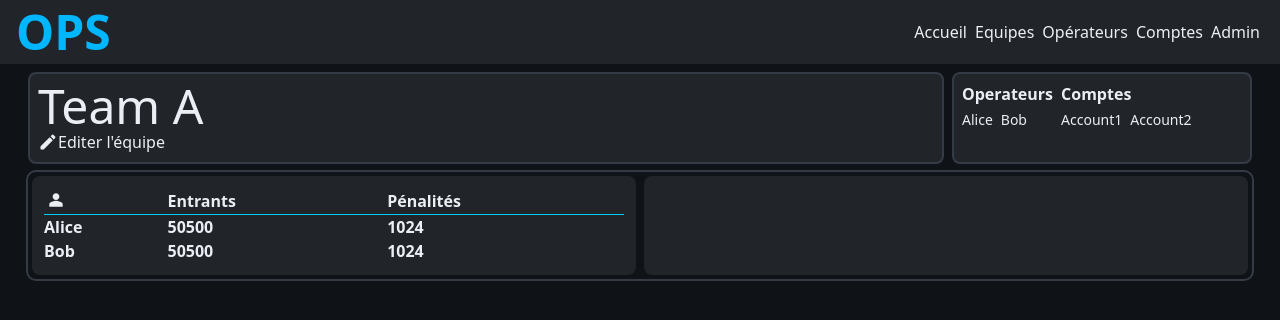
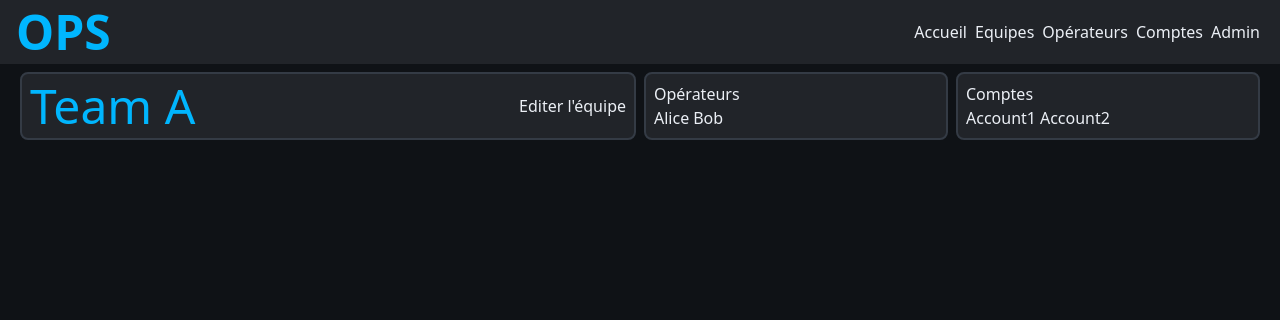
Before and after one commit to wallcreation/OPS-Front, a Vue app: page /admin/teams/1 in a window 1280 px wide. Shown: the top 320 px of the page. Built offline with nearby package versions, Linux system fonts and the light colour scheme; what tailwindcss-motion would draw is missing.

Commit message:
feat: refactor OperatorInfo and TeamInfo components for improved layout and structure; enhance readability and maintainability

```diff
--- a/src/views/OperatorInfo.vue
+++ b/src/views/OperatorInfo.vue
@@ -13,7 +13,20 @@ const operator = ref({
 })
 </script>
 <template>
-    <div class="grid grid-cols-1 md:grid-cols-4">
-        <h1>{{ fname }}</h1>
+    <div class="grid grid-cols-1 gap-2 md:grid-cols-4 mt-2">
+        <div class="md:col-span-2 p-2 bg-surface border-2 border-border rounded-lg">
+            <h1 class="text-5xl">{{ operator.fname }} {{ operator.lname }}</h1>
+            <div class="flex gap-2">
+                <p>{{ operator.email }}</p>
+                <p>{{ operator.team }}</p>
+                <button>Editer l'opérateur</button>
+            </div>
+        </div>
+        <div class="bg-surface p-2 border-2 border-border rounded-lg">
+            <h1>Statistiques</h1>
+        </div>
+        <div class="bg-surface p-2 border-2 border-border rounded-lg">
+            <h1>Pénalités</h1>
+        </div>
     </div>
 </template>
--- a/src/views/TeamInfo.vue
+++ b/src/views/TeamInfo.vue
@@ -15,76 +15,26 @@ const team = ref({
 const currentview = ref(1)
 </script>
 <template>
-  <div class="max-w-full max-h-full px-2">
-    <div class="w-full mt-2 grid gap-2 grid-cols-1 md:grid-cols-4 md:justify-between rounded-lg">
-      <div class="col-span-3 bg-surface rounded-lg border-2 border-border p-2">
-        <h1 class="text-5xl">{{ team.name }}</h1>
-        <button class="flex items-center hover:border-b-1 hover:border-primary-light">
-          <span>
-            <svg xmlns="http://www.w3.org/2000/svg" width="20" height="20" viewBox="0 0 24 24">
-              <path
-                fill="currentColor"
-                d="M3 17.46v3.04c0 .28.22.5.5.5h3.04c.13 0 .26-.05.35-.15L17.81 9.94l-3.75-3.75L3.15 17.1q-.15.15-.15.36M20.71 7.04a.996.996 0 0 0 0-1.41l-2.34-2.34a.996.996 0 0 0-1.41 0l-1.83 1.83l3.75 3.75z"
-              />
-            </svg>
-          </span>
-          <span class="">Editer l'équipe</span>
-        </button>
+  <section class="w-full mt-2 grid gap-2 grid-cols-1 md:grid-cols-4">
+    <section class="md:col-span-2 p-2 flex gap-2 justify-between bg-surface rounded-lg border-2 border-border">
+      <h1 class="text-5xl text-primary">{{ team.name }}</h1>
+      <button>Editer l'équipe</button>
+    </section>
+    <section class="p-2 bg-surface rounded-lg border-2 border-border">
+      <h2>Opérateurs</h2>
+      <div class="flex flex-wrap gap-1 ">
+        <p v-for="operator in team.operators" :key="operator">
+          {{ operator }}
+        </p>
       </div>
-      <div class="flex gap-2 bg-surface rounded-lg border-2 border-border p-2">
-        <div>
-          <h2 class="mb-1 font-bold">Operateurs</h2>
-          <ul class="flex gap-2">
-            <li v-for="operator in team.operators" :key="operator" class="mb-2 text-sm">
-              {{ operator }}
-            </li>
-          </ul>
-        </div>
-        <div>
-          <h2 class="mb-1 font-bold">Comptes</h2>
-          <ul class="flex gap-2">
-            <li v-for="account in team.accounts" :key="account" class="mb-2 text-sm">
-              {{ account }}
-            </li>
-          </ul>
-        </div>
+    </section>
+    <section class="p-2 bg-surface rounded-lg border-2 border-border">
+      <h2>Comptes</h2>
+      <div class="flex flex-wrap gap-1 ">
+        <p v-for="account in team.accounts" :key="account">
+          {{ account }}
+        </p>
       </div>
-    </div>
-    <div class="grid grid-cols-1 md:grid-cols-2 gap-2 p-1 mt-2 outline-2 outline-border rounded-lg">
-      <div class="w-full bg-surface rounded-lg p-3">
-        <table class="w-full text-left">
-          <thead class="border-b-1 border-primary-light">
-            <tr>
-              <th>
-                <svg
-                  xmlns="http://www.w3.org/2000/svg"
-                  width="24"
-                  height="24"
-                  viewBox="0 0 24 24"
-                  class="inline pb-1"
-                >
-                  <path
-                    fill="currentColor"
-                    d="M12 12q-1.65 0-2.825-1.175T8 8t1.175-2.825T12 4t2.825 1.175T16 8t-1.175 2.825T12 12m-8 8v-2.8q0-.85.438-1.562T5.6 14.55q1.55-.775 3.15-1.162T12 13t3.25.388t3.15 1.162q.725.375 1.163 1.088T20 17.2V20z"
-                  />
-                </svg>
-              </th>
-              <th>Entrants</th>
-              <th>Pénalités</th>
-            </tr>
-          </thead>
-          <tbody>
-            <tr v-for="operator in team.operators" :key="operator" class="font-normal">
-              <th>{{ operator }}</th>
-              <th>50500</th>
-              <th>1024</th>
-            </tr>
-          </tbody>
-        </table>
-      </div>
-      <div class="w-full bg-surface rounded-lg p-5">
-        <h3></h3>
-      </div>
-    </div>
-  </div>
+    </section>
+  </section>
 </template>
```
